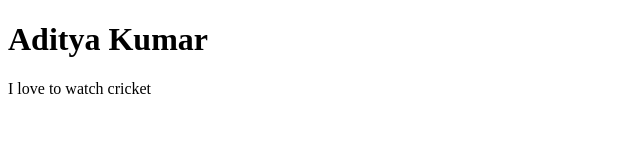
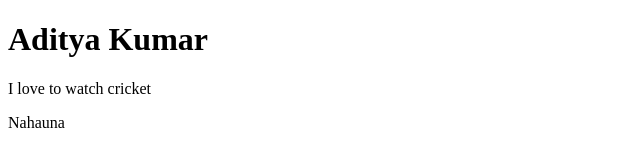
Before and after one commit to adityaSrivastava29/git-test, a website: page index.html in a window 1280 px wide. Shown: the full height of the page, 0-640 px from the left. Drawn offline with Linux system fonts and the light colour scheme.

Commit message:
4th commit

```diff
--- a/index.html
+++ b/index.html
@@ -6,5 +6,6 @@
 <body>
      <h1>Aditya Kumar</h1>
      <p> I love to watch cricket</p>
+     <p>Nahauna</p>
 </body>
 </html>
```
Also changed, not shown: package.json (added, +24 -0 lines), 2 other files.
